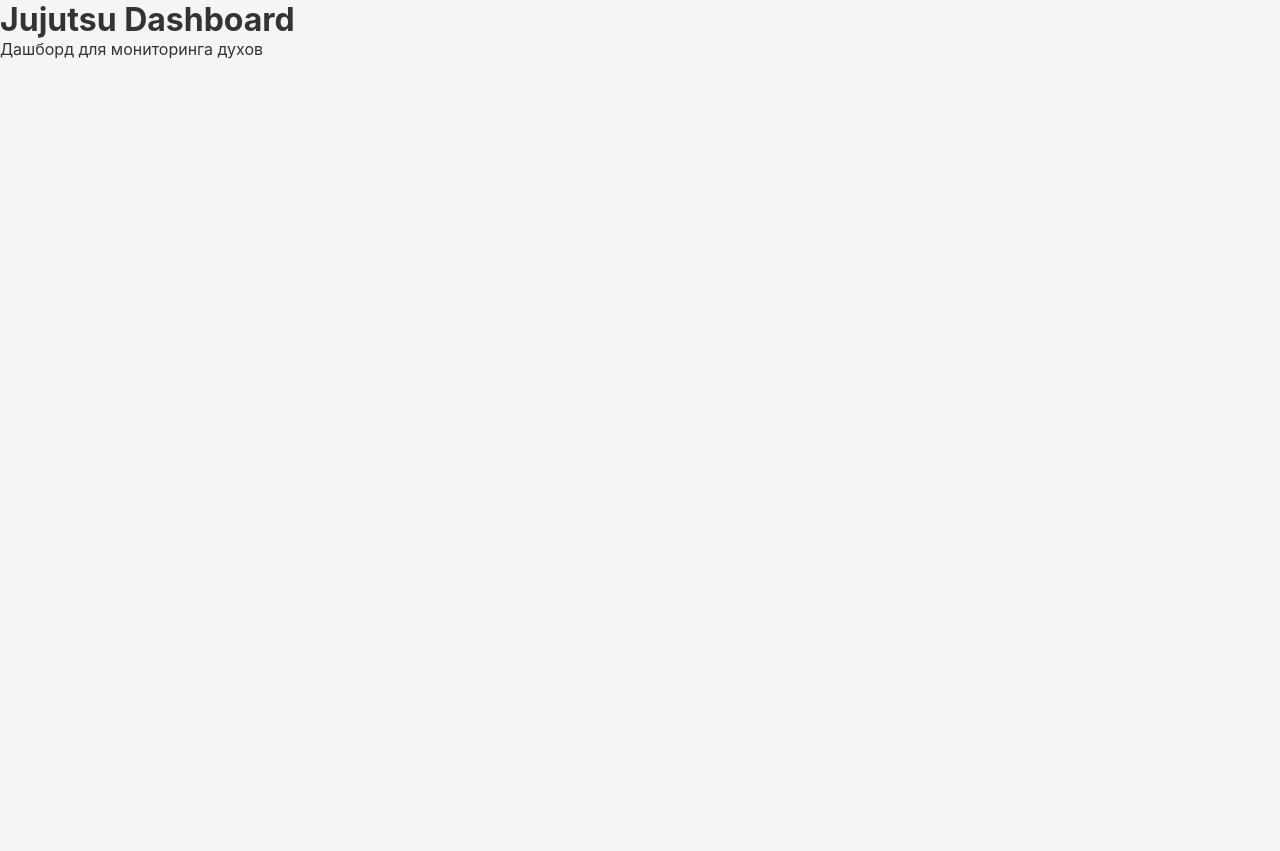
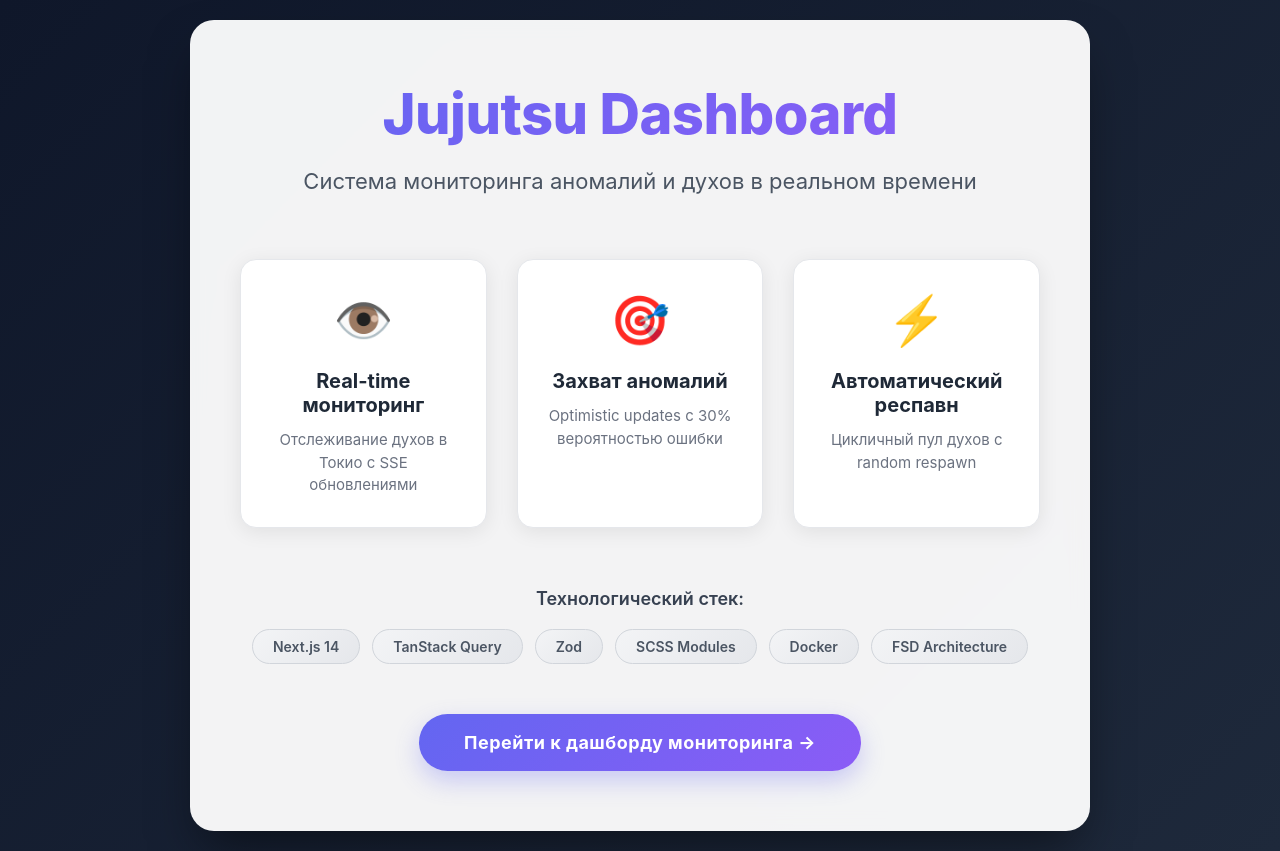
Before and after one commit to BMD63/Jujutsu-Dashboard, a Next.js app: page / in a window 1280 px wide. Before the commit the page ends 800 px from the top, so only its background shows below. Built offline with nearby package versions, Linux system fonts and the light colour scheme.

Commit message:
feat: add professional landing page with features and tech stack

```diff
--- /dev/null
+++ b/src/app/home.scss
@@ -0,0 +1,163 @@
+.home-container {
+  min-height: 100vh;
+  display: flex;
+  align-items: center;
+  justify-content: center;
+  background: linear-gradient(135deg, #0f172a 0%, #1e293b 100%);
+  padding: 20px;
+  font-family: -apple-system, BlinkMacSystemFont, 'Segoe UI', Roboto, sans-serif;
+}
+
+.home-content {
+  background: rgba(255, 255, 255, 0.95);
+  border-radius: 24px;
+  padding: 60px 50px;
+  text-align: center;
+  max-width: 900px;
+  box-shadow: 0 25px 50px -12px rgba(0, 0, 0, 0.5);
+  backdrop-filter: blur(10px);
+}
+
+.home-title {
+  font-size: 56px;
+  font-weight: 800;
+  margin-bottom: 16px;
+  background: linear-gradient(135deg, #6366f1 0%, #8b5cf6 100%);
+  -webkit-background-clip: text;
+  -webkit-text-fill-color: transparent;
+  letter-spacing: -0.5px;
+}
+
+.home-subtitle {
+  font-size: 22px;
+  color: #4b5563;
+  margin-bottom: 60px;
+  line-height: 1.6;
+}
+
+.home-features {
+  display: flex;
+  gap: 30px;
+  margin-bottom: 60px;
+  flex-wrap: wrap;
+  justify-content: center;
+}
+
+.feature {
+  flex: 1;
+  min-width: 240px;
+  padding: 30px;
+  border-radius: 16px;
+  background: white;
+  box-shadow: 0 4px 20px rgba(0, 0, 0, 0.08);
+  transition: all 0.3s ease;
+  border: 1px solid #e5e7eb;
+
+  &:hover {
+    transform: translateY(-8px);
+    box-shadow: 0 12px 30px rgba(99, 102, 241, 0.15);
+    border-color: #c7d2fe;
+  }
+}
+
+.feature-icon {
+  font-size: 48px;
+  margin-bottom: 20px;
+  display: inline-block;
+}
+
+.feature h3 {
+  margin: 0 0 12px 0;
+  color: #1f2937;
+  font-size: 20px;
+  font-weight: 700;
+}
+
+.feature p {
+  color: #6b7280;
+  margin: 0;
+  font-size: 15px;
+  line-height: 1.5;
+}
+
+.home-tech {
+  margin-bottom: 50px;
+}
+
+.home-tech h3 {
+  color: #374151;
+  margin-bottom: 20px;
+  font-size: 18px;
+  font-weight: 600;
+}
+
+.tech-tags {
+  display: flex;
+  flex-wrap: wrap;
+  gap: 12px;
+  justify-content: center;
+}
+
+.tech-tag {
+  background: linear-gradient(135deg, #f3f4f6 0%, #e5e7eb 100%);
+  color: #4b5563;
+  padding: 8px 20px;
+  border-radius: 50px;
+  font-size: 14px;
+  font-weight: 600;
+  border: 1px solid #d1d5db;
+  transition: all 0.2s ease;
+
+  &:hover {
+    background: linear-gradient(135deg, #e0e7ff 0%, #c7d2fe 100%);
+    color: #3730a3;
+    border-color: #a5b4fc;
+  }
+}
+
+.home-button {
+  display: inline-block;
+  background: linear-gradient(135deg, #6366f1 0%, #8b5cf6 100%);
+  color: white;
+  padding: 18px 45px;
+  border-radius: 50px;
+  text-decoration: none;
+  font-size: 18px;
+  font-weight: 700;
+  transition: all 0.3s ease;
+  box-shadow: 0 10px 25px rgba(99, 102, 241, 0.3);
+  letter-spacing: 0.5px;
+
+  &:hover {
+    transform: translateY(-3px);
+    box-shadow: 0 15px 35px rgba(99, 102, 241, 0.4);
+  }
+}
+
+// Responsive
+@media (max-width: 768px) {
+  .home-content {
+    padding: 40px 25px;
+  }
+
+  .home-title {
+    font-size: 42px;
+  }
+
+  .home-subtitle {
+    font-size: 18px;
+  }
+
+  .feature {
+    min-width: 100%;
+  }
+
+  .tech-tags {
+    gap: 8px;
+  }
+
+  .tech-tag {
+    padding: 6px 16px;
+    font-size: 13px;
+  }
+}
--- a/src/app/page.tsx
+++ b/src/app/page.tsx
@@ -1,8 +1,49 @@
+import Link from 'next/link';
+import './home.scss';
+
 export default function Home() {
   return (
-    <div>
-      <h1>Jujutsu Dashboard</h1>
-      <p>Дашборд для мониторинга духов</p>
+    <div className="home-container">
+      <div className="home-content">
+        <h1 className="home-title">Jujutsu Dashboard</h1>
+        <p className="home-subtitle">Система мониторинга аномалий и духов в реальном времени</p>
+
+        <div className="home-features">
+          <div className="feature">
+            <div className="feature-icon">👁️</div>
+            <h3>Real-time мониторинг</h3>
+            <p>Отслеживание духов в Токио с SSE обновлениями</p>
+          </div>
+
+          <div className="feature">
+            <div className="feature-icon">🎯</div>
+            <h3>Захват аномалий</h3>
+            <p>Optimistic updates с 30% вероятностью ошибки</p>
+          </div>
+
+          <div className="feature">
+            <div className="feature-icon">⚡</div>
+            <h3>Автоматический респавн</h3>
+            <p>Цикличный пул духов с random respawn</p>
+          </div>
+        </div>
+
+        <div className="home-tech">
+          <h3>Технологический стек:</h3>
+          <div className="tech-tags">
+            <span className="tech-tag">Next.js 14</span>
+            <span className="tech-tag">TanStack Query</span>
+            <span className="tech-tag">Zod</span>
+            <span className="tech-tag">SCSS Modules</span>
+            <span className="tech-tag">Docker</span>
+            <span className="tech-tag">FSD Architecture</span>
+          </div>
+        </div>
+
+        <Link href="/monitoring" className="home-button">
+          Перейти к дашборду мониторинга →
+        </Link>
+      </div>
     </div>
-  )
+  );
 }
```
Also changed, not shown: src/entities/spirit/ui/SpiritCard/SpiritCard.module.scss (+12 -1 lines), src/entities/spirit/ui/SpiritCard/SpiritCard.tsx (+7 -5 lines).
